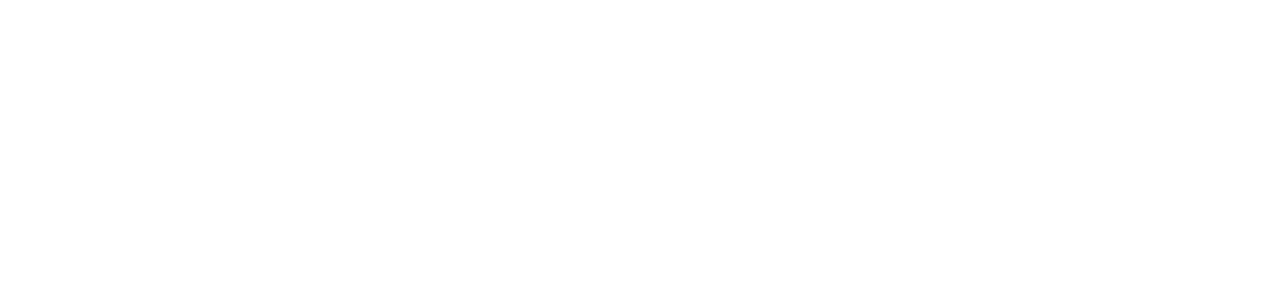
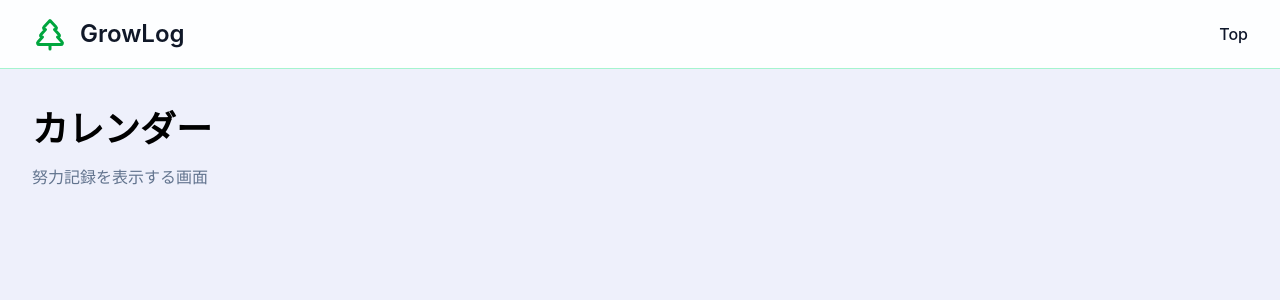
Before and after one commit to aoki-kou/growlog, a React app in the folder frontend/: page /calendar in a window 1280 px wide. Before the commit this address had no page. Shown: the top 300 px of the page. Built offline with nearby package versions, Linux system fonts and the light colour scheme; the HTML template or start-up script is replaced by a standard one.

Commit message:
カレンダー機能の土台作成

```diff
--- a/frontend/src/App.jsx
+++ b/frontend/src/App.jsx
@@ -8,6 +8,7 @@
 import Terms from "./pages/Terms";
 import PrivacyPolicy from "./pages/PrivacyPolicy";
 import HowToUse from "./pages/HowToUse";
+import { Calendar } from "./Calendar";
 
 function Tracker() {
   return <div className="p-8 text-3xl">トラッカー画面</div>;
@@ -28,6 +29,7 @@
         <Route path="/terms" element={<Terms />} />
         <Route path="/privacy-policy" element={<PrivacyPolicy />} />
         <Route path="/how-to-use" element={<HowToUse />} />
+        <Route path="/calendar" element={<Calendar />} />
       </Routes>
     </BrowserRouter>
   );
--- /dev/null
+++ b/frontend/src/Calendar.jsx
@@ -0,0 +1,27 @@
+import { Link, useNavigate } from "react-router-dom";
+import { Header } from "./components/Header";
+import { Button } from "./ui/button";
+
+export function Calendar() {
+  return (
+    <div className="min-h-screen bg-[#eef0fb]">
+      <Header>
+        <Link to="/dashboard">
+          <Button variant="ghost" className="text-base text-slate-900">
+            Top
+          </Button>
+        </Link>
+      </Header>
+
+      <main className="mx-auto max-w-[1400px] px-8 py-10">
+        <h1 className="text-4xl font-semibold">
+          カレンダー
+        </h1>
+
+        <p className="mt-4 text-slate-500">
+          努力記録を表示する画面
+        </p>
+      </main>
+    </div>
+  );
+}
--- a/frontend/src/Dashboard.jsx
+++ b/frontend/src/Dashboard.jsx
@@ -189,6 +189,14 @@
           </Button>
         </Link>
 
+        <Link to ="/calendar">
+          <Button
+            variant="outline"
+            className="rounded-xl border-slate-300 px-6 py-5 text-lg hover:bg-slate-50">
+            カレンダー
+          </Button>
+        </Link>
+
         <Button
           onClick={handleLogout}
           variant="ghost"
```
